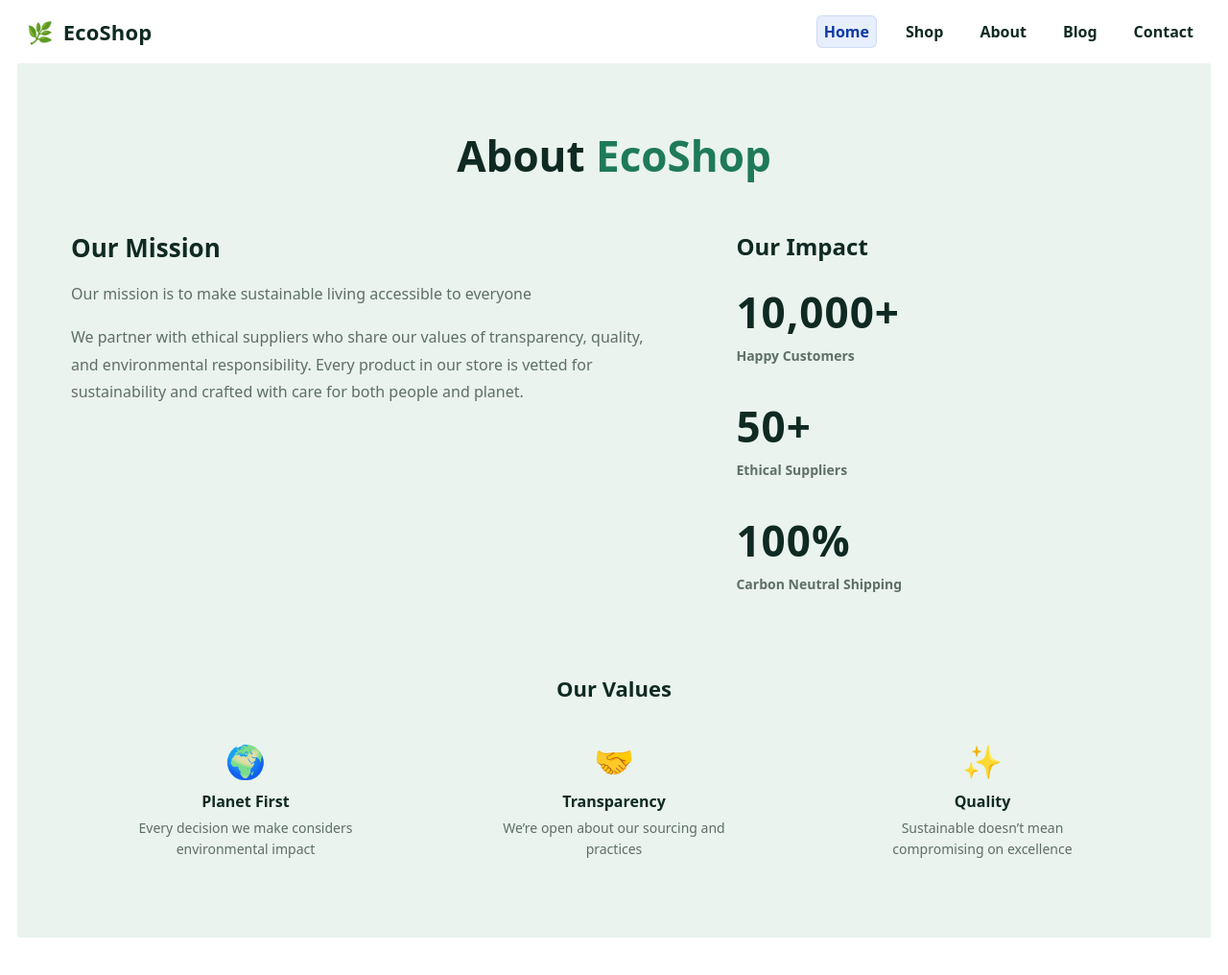
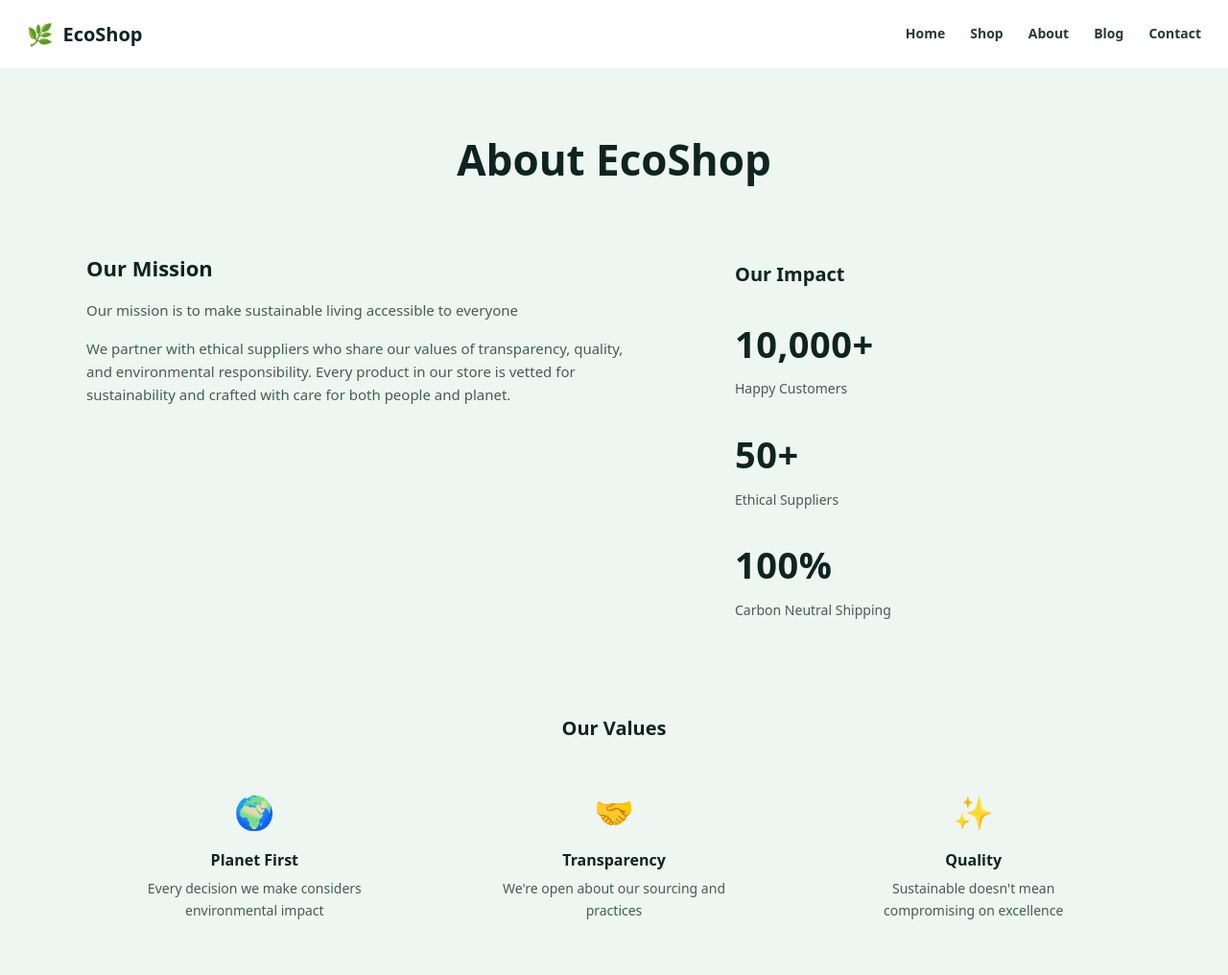
Before and after one commit to shahriaz00/ecoshop-site, a plain HTML site: page About.html in a window 1280 px wide. Shown: the whole page at 96% size. Before the commit the page ends 995 px from the top, so only its background shows below. Drawn offline with Linux system fonts and the light colour scheme.

Commit message:
about.html
Updated the About page with improved styling and structure, including changes to the header, main content, and values section.

```diff
--- a/About.html
+++ b/About.html
@@ -2,190 +2,193 @@
 <html lang="en">
 <head>
   <meta charset="UTF-8" />
-  <meta name="viewport" content="width=device-width, initial-scale=1.0" />
-  <title>EcoShop | About</title>
+  <meta name="viewport" content="width=device-width, initial-scale=1.0"/>
+  <title>EcoShop • About</title>
 
   <style>
     :root{
-      --bg: #eaf3ee;          /* pale green background */
-      --text: #0f2a22;        /* dark green text */
-      --muted: #5d6f68;       /* muted paragraph */
-      --accent: #1f7a5a;      /* eco green */
+      --bg: #eef6f2;
+      --text: #0f241f;
+      --muted: #4a5a55;
+      --accent: #8bc34a;
       --white: #ffffff;
     }
 
-    *{ box-sizing: border-box; }
-    body{
-      margin:0;
+    * { box-sizing: border-box; margin: 0; padding: 0; }
+    body {
       font-family: system-ui, -apple-system, Segoe UI, Roboto, Arial, sans-serif;
       color: var(--text);
       background: var(--white);
+      line-height: 1.6;
     }
 
-    /* ===== Top Nav ===== */
+    /* Header */
     header{
+      width: 100%;
       padding: 18px 28px;
-      display:flex;
-      align-items:center;
-      justify-content:space-between;
+      display: flex;
+      align-items: center;
+      justify-content: space-between;
       background: var(--white);
     }
-    .brand{
-      display:flex;
-      align-items:center;
-      gap:10px;
-      font-weight:800;
-      font-size:22px;
-      letter-spacing:0.2px;
+
+    .logo{
+      font-weight: 800;
+      font-size: 20px;
+      display: flex;
+      align-items: center;
+      gap: 10px;
     }
-    .brand .leaf{ font-size:22px; }
+    .logo .leaf{
+      color: var(--accent);
+      font-size: 22px;
+    }
+
     nav ul{
-      list-style:none;
-      display:flex;
-      margin:0;
-      padding:0;
-      gap:22px;
-      font-weight:600;
+      list-style: none;
+      display: flex;
+      gap: 26px;
+      font-weight: 600;
+      font-size: 14px;
     }
     nav a{
-      text-decoration:none;
+      text-decoration: none;
       color: var(--text);
-      padding:6px 8px;
-      border-radius:6px;
-      transition:0.2s ease;
+      opacity: 0.9;
     }
-    nav a.active{
-      background:#e7eefc;
-      color:#0b3aa5;
-      box-shadow: inset 0 0 0 1px #cfdcf7;
-    }
-    nav a:hover{
-      background:#f3f5f4;
-    }
+    nav a:hover{ opacity: 1; }
 
-    /* ===== Main About Section ===== */
+    /* Main area */
     main{
       background: var(--bg);
-      margin: 0 18px 18px;
-      border-radius: 2px;
-      padding: 56px 56px 70px;
-      min-height: calc(100vh - 120px);
+      min-height: calc(100vh - 70px);
+      padding: 60px 24px 70px;
+    }
+    .container{
+      max-width: 1100px;
+      margin: 0 auto;
     }
 
     .page-title{
-      text-align:center;
-      font-size:44px;
-      margin: 10px 0 48px;
-      font-weight:800;
-    }
-    .page-title span{ color: var(--accent); }
-
-    .about-grid{
-      display:grid;
-      grid-template-columns: 1.3fr 0.9fr;
-      gap: 60px;
-      align-items:start;
+      text-align: center;
+      font-size: clamp(28px, 4vw, 44px);
+      font-weight: 800;
+      margin-bottom: 60px;
     }
 
-    .mission h2{
-      font-size:26px;
-      margin:0 0 14px;
-      font-weight:800;
+    /* Mission + Impact */
+    .two-col{
+      display: grid;
+      grid-template-columns: 1.2fr 0.8fr;
+      gap: 40px;
+      align-items: start;
     }
+
+    .section-title{
+      font-size: 22px;
+      font-weight: 800;
+      margin-bottom: 14px;
+    }
+
     .mission p{
       color: var(--muted);
-      line-height:1.8;
-      font-size:16px;
-      max-width: 620px;
+      font-size: 15px;
+      margin-bottom: 16px;
+      max-width: 560px;
     }
 
-    .impact h2{
-      font-size:24px;
-      margin:0 0 22px;
-      font-weight:800;
+    .impact{
+      padding-top: 8px;
     }
-    .impact-item{
-      margin: 22px 0 34px;
+    .impact h3{
+      font-size: 20px;
+      font-weight: 800;
+      margin-bottom: 18px;
+      text-align: left;
     }
-    .impact-number{
-      font-size:44px;
-      font-weight:900;
-      letter-spacing:1px;
+    .stat{
+      margin: 26px 0;
     }
-    .impact-label{
+    .stat .number{
+      font-size: 38px;
+      font-weight: 900;
+      letter-spacing: 0.5px;
+    }
+    .stat .label{
       color: var(--muted);
-      margin-top:6px;
-      font-size:14px;
-      font-weight:600;
+      font-size: 14px;
+      margin-top: 6px;
     }
 
-    /* ===== Values Section ===== */
+    /* Values */
     .values{
-      margin-top: 50px;
-      text-align:center;
+      margin-top: 70px;
+      text-align: center;
     }
     .values h3{
-      margin: 25px 0 28px;
-      font-size:22px;
-      font-weight:800;
+      font-size: 20px;
+      font-weight: 800;
+      margin-bottom: 26px;
     }
 
-    .values-grid{
-      display:grid;
+    .value-grid{
+      display: grid;
       grid-template-columns: repeat(3, 1fr);
-      gap: 20px;
-      margin-top: 20px;
+      gap: 24px;
+      margin-top: 10px;
     }
 
     .value-card{
-      padding: 10px 12px;
-      text-align:center;
+      padding: 18px 12px;
+      border-radius: 14px;
     }
     .value-icon{
-      font-size:34px;
-      margin-bottom: 8px;
+      font-size: 34px;
+      margin-bottom: 10px;
     }
     .value-title{
-      font-weight:800;
+      font-weight: 800;
       margin-bottom: 6px;
     }
-    .value-desc{
+    .value-text{
       color: var(--muted);
-      font-size:14px;
-      line-height:1.6;
+      font-size: 14px;
       max-width: 260px;
       margin: 0 auto;
     }
 
-    /* ===== Responsive ===== */
+    /* Responsive */
     @media (max-width: 900px){
-      main{ padding: 40px 22px 60px; }
-      .about-grid{
+      .two-col{
         grid-template-columns: 1fr;
-        gap: 34px;
       }
-      .values-grid{
+      .impact h3{
+        text-align: left;
+      }
+      .value-grid{
         grid-template-columns: 1fr;
-        gap: 18px;
+        gap: 10px;
       }
-      nav ul{ gap: 10px; font-size:14px; }
-      .page-title{ font-size:34px; }
+      nav ul{
+        gap: 14px;
+        font-size: 13px;
+      }
     }
   </style>
 </head>
 
 <body>
   <header>
-    <div class="brand">
+    <div class="logo">
       <span class="leaf">🌿</span>
       <span>EcoShop</span>
     </div>
 
     <nav>
       <ul>
-        <li><a class="active" href="#">Home</a></li>
+        <li><a href="#">Home</a></li>
         <li><a href="#">Shop</a></li>
-        <li><a href="#">About</a></li>
+        <li><a href="#" aria-current="page">About</a></li>
         <li><a href="#">Blog</a></li>
         <li><a href="#">Contact</a></li>
       </ul>
@@ -193,73 +196,76 @@
   </header>
 
   <main>
-    <h1 class="page-title">About <span>EcoShop</span></h1>
+    <div class="container">
+      <h1 class="page-title">About EcoShop</h1>
 
-    <section class="about-grid">
-      <!-- Left: Mission -->
+      <section class="two-col">
+        <!-- Mission -->
         <div class="mission">
-        <h2>Our Mission</h2>
+          <h2 class="section-title">Our Mission</h2>
           <p>
             Our mission is to make sustainable living accessible to everyone
           </p>
           <p>
-          We partner with ethical suppliers who share our values of transparency,
-          quality, and environmental responsibility. Every product in our store
-          is vetted for sustainability and crafted with care for both people and planet.
+            We partner with ethical suppliers who share our values of
+            transparency, quality, and environmental responsibility. Every
+            product in our store is vetted for sustainability and crafted with
+            care for both people and planet.
           </p>
         </div>
 
-      <!-- Right: Impact -->
-      <div class="impact">
-        <h2>Our Impact</h2>
+        <!-- Impact -->
+        <aside class="impact">
+          <h3>Our Impact</h3>
 
-        <div class="impact-item">
-          <div class="impact-number">10,000+</div>
-          <div class="impact-label">Happy Customers</div>
+          <div class="stat">
+            <div class="number">10,000+</div>
+            <div class="label">Happy Customers</div>
           </div>
 
-        <div class="impact-item">
-          <div class="impact-number">50+</div>
-          <div class="impact-label">Ethical Suppliers</div>
+          <div class="stat">
+            <div class="number">50+</div>
+            <div class="label">Ethical Suppliers</div>
           </div>
 
-        <div class="impact-item">
-          <div class="impact-number">100%</div>
-          <div class="impact-label">Carbon Neutral Shipping</div>
+          <div class="stat">
+            <div class="number">100%</div>
+            <div class="label">Carbon Neutral Shipping</div>
           </div>
-      </div>
+        </aside>
       </section>
 
       <!-- Values -->
       <section class="values">
         <h3>Our Values</h3>
 
-      <div class="values-grid">
+        <div class="value-grid">
           <div class="value-card">
             <div class="value-icon">🌍</div>
             <div class="value-title">Planet First</div>
-          <p class="value-desc">
+            <div class="value-text">
               Every decision we make considers environmental impact
-          </p>
+            </div>
           </div>
 
           <div class="value-card">
             <div class="value-icon">🤝</div>
             <div class="value-title">Transparency</div>
-          <p class="value-desc">
-            We’re open about our sourcing and practices
-          </p>
+            <div class="value-text">
+              We're open about our sourcing and practices
+            </div>
           </div>
 
           <div class="value-card">
             <div class="value-icon">✨</div>
             <div class="value-title">Quality</div>
-          <p class="value-desc">
-            Sustainable doesn’t mean compromising on excellence
-          </p>
+            <div class="value-text">
+              Sustainable doesn't mean compromising on excellence
+            </div>
           </div>
         </div>
       </section>
+    </div>
   </main>
 </body>
 </html>
```
Lines whose indentation alone changed are shown as unchanged.
